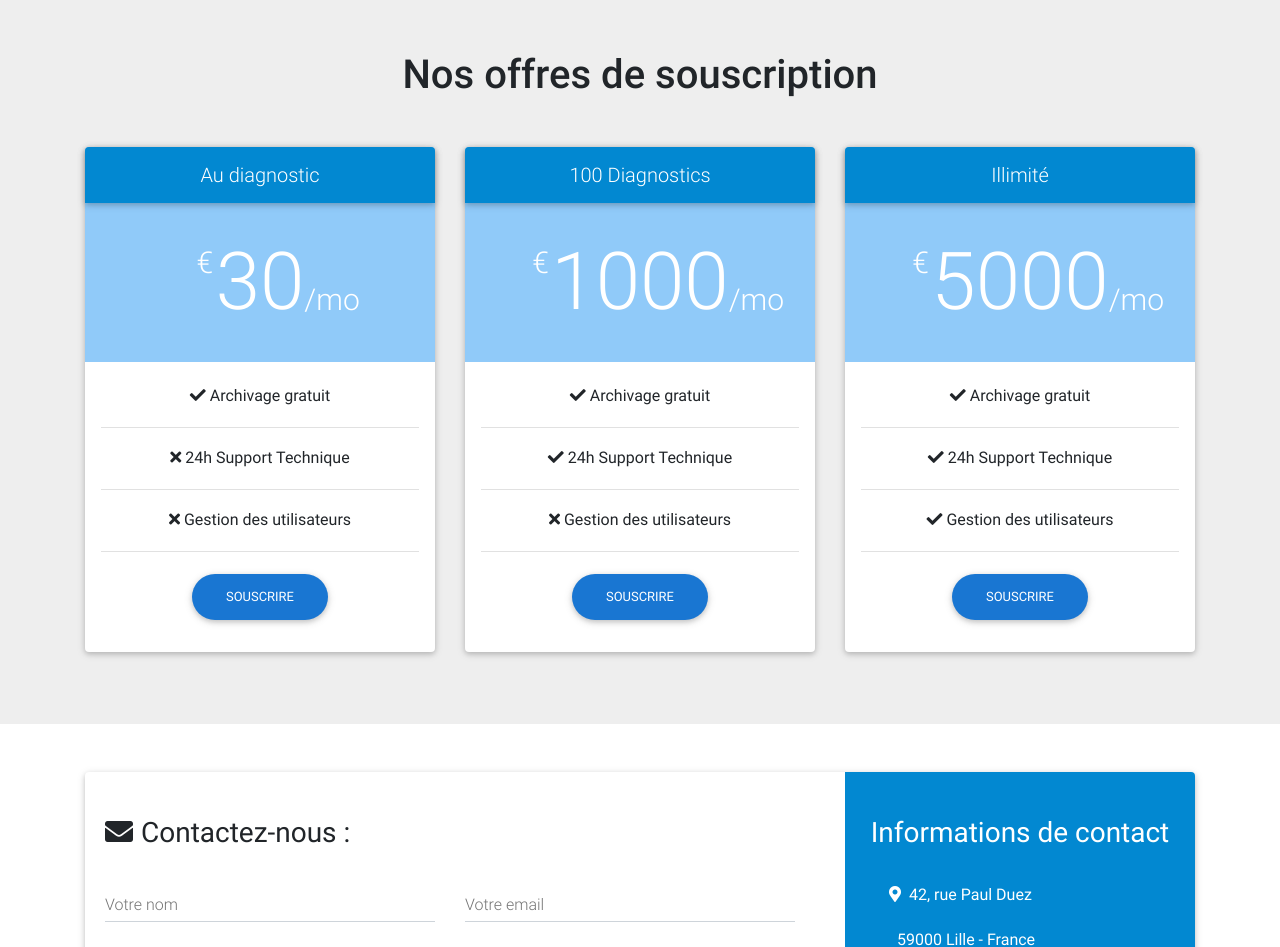
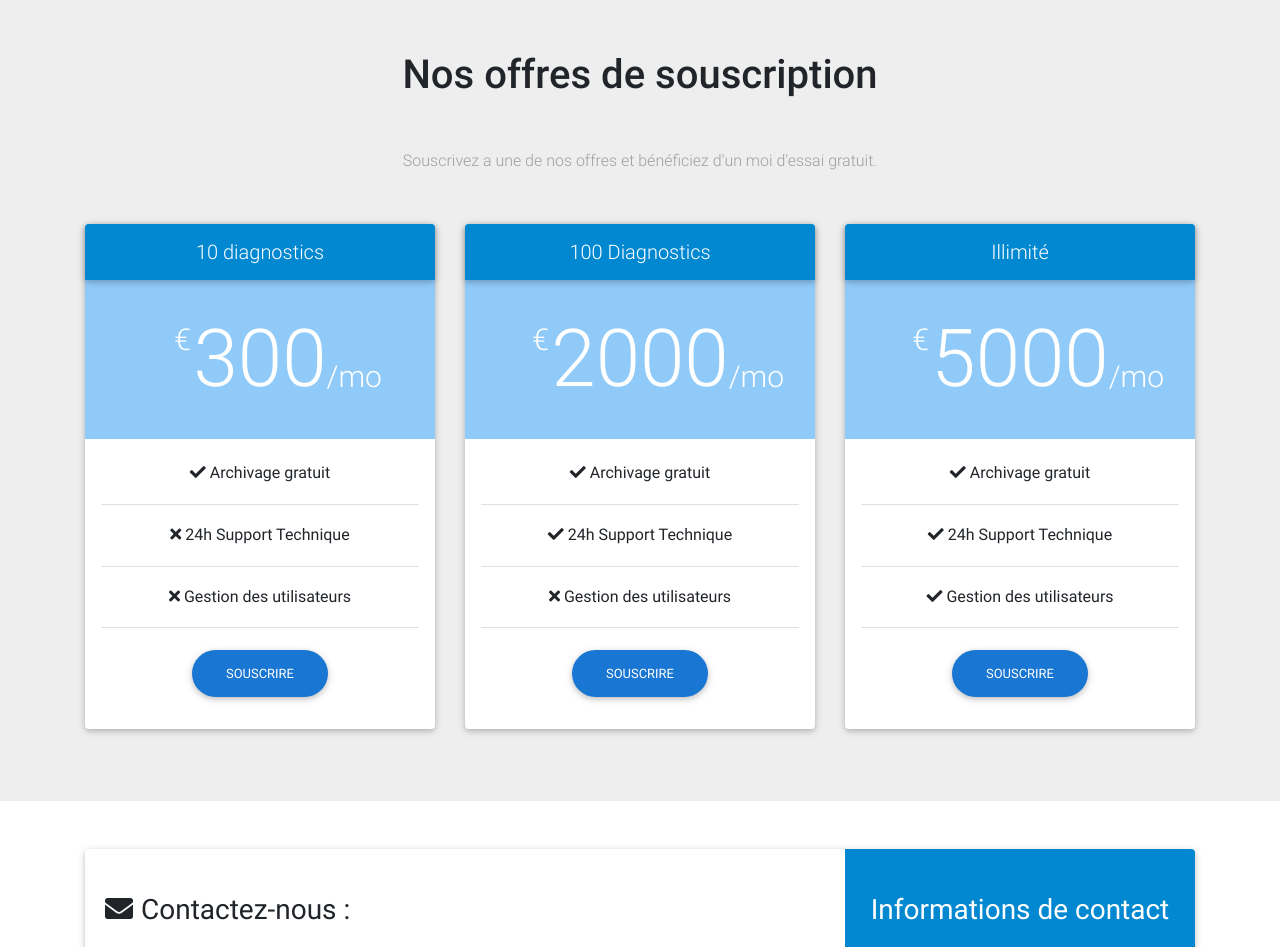
Before and after one commit to m1miagelillelinker/landing_page, a plain HTML site: page html/index.html in a window 1280 px wide. Shown: the part 3283-4230 px from the top of the page. Drawn offline with Linux system fonts and the light colour scheme; a script that the page names is missing.

Commit message:
corrections diverses

```diff
--- a/html/index.html
+++ b/html/index.html
@@ -517,7 +517,7 @@
           <h1 class="text-center mb-5 h1 pt-5 mt-5">Nos offres de souscription</h1>
 
           <!--Section description-->
-          <p class="text-center w-responsive mx-auto my-5 grey-text"></p>
+          <p class="text-center w-responsive mx-auto my-5 grey-text">Souscrivez a une de nos offres et bénéficiez d'un moi d'essai gratuit.</p>
 
           <!--Grid row-->
           <div class="row">
@@ -529,9 +529,9 @@
               <div class="card pricing-card">
                 <!-- Price -->
                 <div class="price header white-text blue lighten-3 rounded-top">
-                  <h2 class="number">30</h2>
+                  <h2 class="number">300</h2>
                   <div class="version">
-                    <h5 class="mb-0">Au diagnostic</h5>
+                    <h5 class="mb-0">10 diagnostics</h5>
                   </div>
                 </div>
 
@@ -566,7 +566,7 @@
               <div class="card pricing-card">
                 <!-- Price -->
                 <div class="price header white-text blue lighten-3 rounded-top">
-                  <h2 class="number">1000</h2>
+                  <h2 class="number">2000</h2>
                   <div class="version">
                     <h5 class="mb-0">100 Diagnostics</h5>
                   </div>
```
